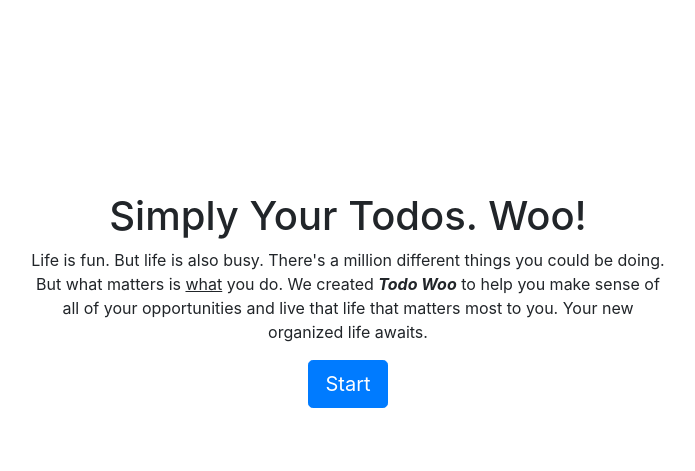
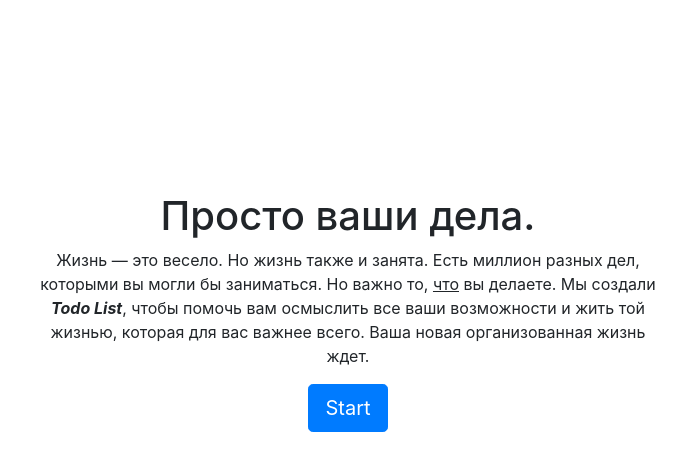
Before and after one commit to andrey-kobelev/todo_app, a Django app: page / in a window 1280 px wide. Shown: the part 56-527 px from the top of the page, without its empty margins (292-987 px from the left). Run offline with Django 4.2, Linux system fonts and the light colour scheme; some libraries are stand-ins or nearby versions.

Commit message:
Russiosn local

```diff
--- a/todo/templates/todo/base.html
+++ b/todo/templates/todo/base.html
@@ -10,7 +10,7 @@
     <link rel="stylesheet" href="https://stackpath.bootstrapcdn.com/bootstrap/4.4.1/css/bootstrap.min.css" integrity="sha384-Vkoo8x4CGsO3+Hhxv8T/Q5PaXtkKtu6ug5TOeNV6gBiFeWPGFN9MuhOf23Q9Ifjh" crossorigin="anonymous">
 
     <link rel="icon" type="image/png"  href="{% static 'todo/logo.png' %}">
-    <title>Todo Woo</title>
+    <title>Todo List</title>
 </head>
 <body>
 
--- a/todo/templates/todo/home.html
+++ b/todo/templates/todo/home.html
@@ -10,8 +10,8 @@
 <div class="row justify-content-center mt-5">
         <div class="col-md-7 text-center">
 
-                 <h1>Simply Your Todos. Woo!</h1>
-            <p>Life is fun. But life is also busy. There's a million different things you could be doing. But what matters is <u>what</u> you do. We created <b><i>Todo Woo</i></b> to help you make sense of all of your opportunities and live that life that matters most to you. Your new organized life awaits.</p>
+                 <h1>Просто ваши дела.</h1>
+            <p>Жизнь — это весело. Но жизнь также и занята. Есть миллион разных дел, которыми вы могли бы заниматься. Но важно то, <u>что</u> вы делаете. Мы создали <b><i>Todo List</i></b>, чтобы помочь вам осмыслить все ваши возможности и жить той жизнью, которая для вас важнее всего. Ваша новая организованная жизнь ждет.</p>
         <a role="button" class="btn btn-primary btn-lg" href="{% url 'signupuser' %}">Start</a>
         </div>
     </div>
```
